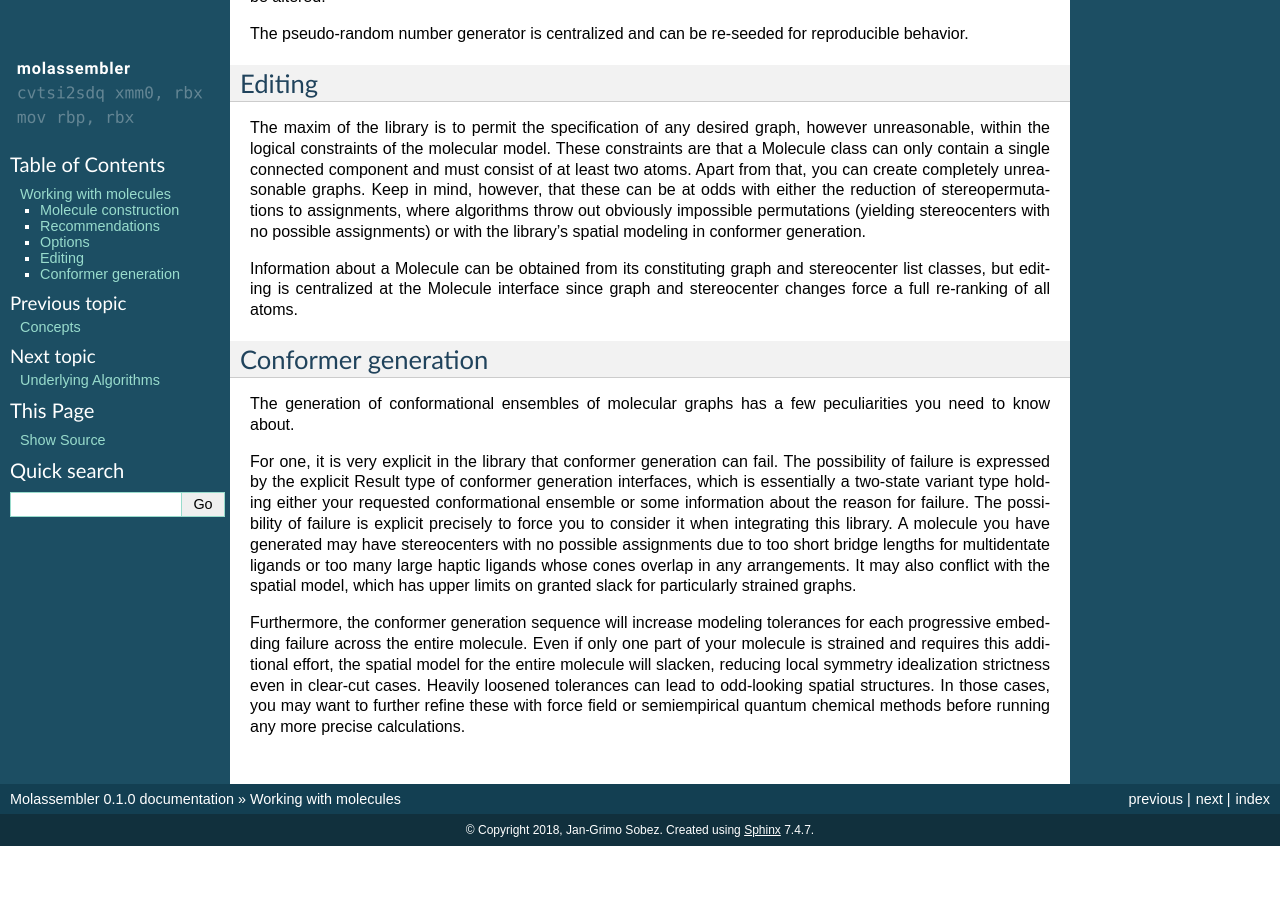
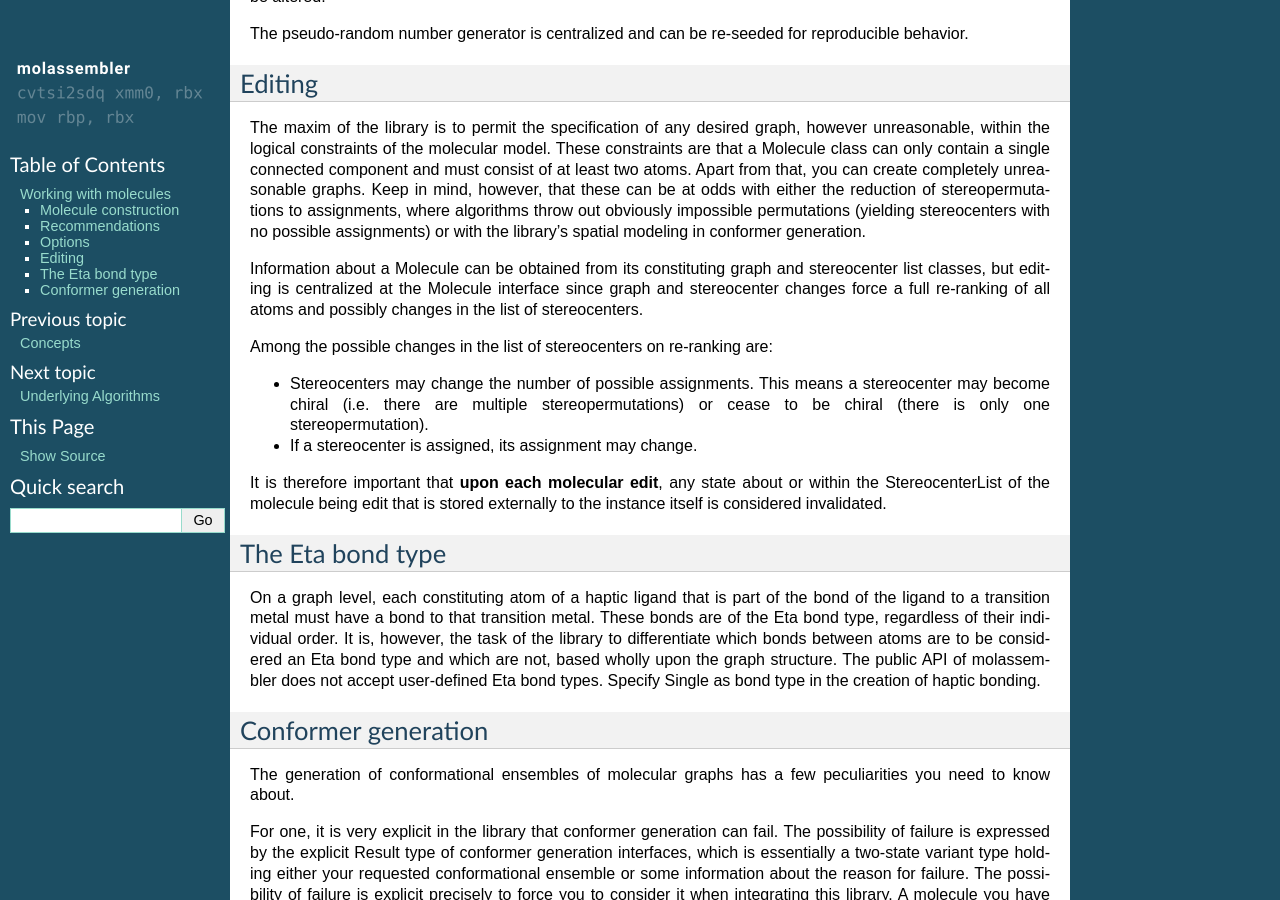
Before and after one commit to qcscine/molassembler, a Sphinx documentation site: the page built from documentation/source/working_with_molecules.rst, in a window 1280 px wide and 900 px high, scrolled down 1018 px. Built offline with Sphinx 7.4.7, drawn with Linux system fonts in a browser that asks for light colours; before the commit the page ends 1864 px from its top, so only the background shows below that.

Commit message:
Documentation: Eta bond type, molecular edits

```diff
--- a/documentation/source/concepts.rst
+++ b/documentation/source/concepts.rst
@@ -60,7 +60,7 @@ bond edges. Vertices store the atomic element type while vertices store a bond
 type that distinguishes the bond orders one through six as well as a so-called
 eta bond, which models connections between a central atom and a
 haptically-bonded subset of atoms (i.e. a contiguous group of atoms all bonded
-to a transition metal)
+to a transition metal).
 
 The Graph class leaves a library consumer a lot of freedom in the specification
 of the molecule's graph, but does enforces some model limitations.  A molecule's
--- a/documentation/source/working_with_molecules.rst
+++ b/documentation/source/working_with_molecules.rst
@@ -84,7 +84,32 @@ conformer generation.
 
 Information about a Molecule can be obtained from its constituting graph and
 stereocenter list classes, but editing is centralized at the Molecule interface
-since graph and stereocenter changes force a full re-ranking of all atoms.
+since graph and stereocenter changes force a full re-ranking of all atoms and
+possibly changes in the list of stereocenters.
+
+Among the possible changes in the list of stereocenters on re-ranking are:
+
+- Stereocenters may change the number of possible assignments. This means a
+  stereocenter may become chiral (i.e. there are multiple stereopermutations) or
+  cease to be chiral (there is only one stereopermutation).
+- If a stereocenter is assigned, its assignment may change.
+
+It is therefore important that **upon each molecular edit**, any state about or
+within the StereocenterList of the molecule being edit that is stored externally
+to the instance itself is considered invalidated.
+
+
+The Eta bond type
+-----------------
+
+On a graph level, each constituting atom of a haptic ligand that is part of the
+bond of the ligand to a transition metal must have a bond to that transition
+metal. These bonds are of the Eta bond type, regardless of their individual
+order. It is, however, the task of the library to differentiate which bonds
+between atoms are to be considered an Eta bond type and which are not, based
+wholly upon the graph structure. The public API of molassembler does not accept
+user-defined Eta bond types. Specify Single as bond type in the creation of
+haptic bonding.
 
 
 Conformer generation
```
